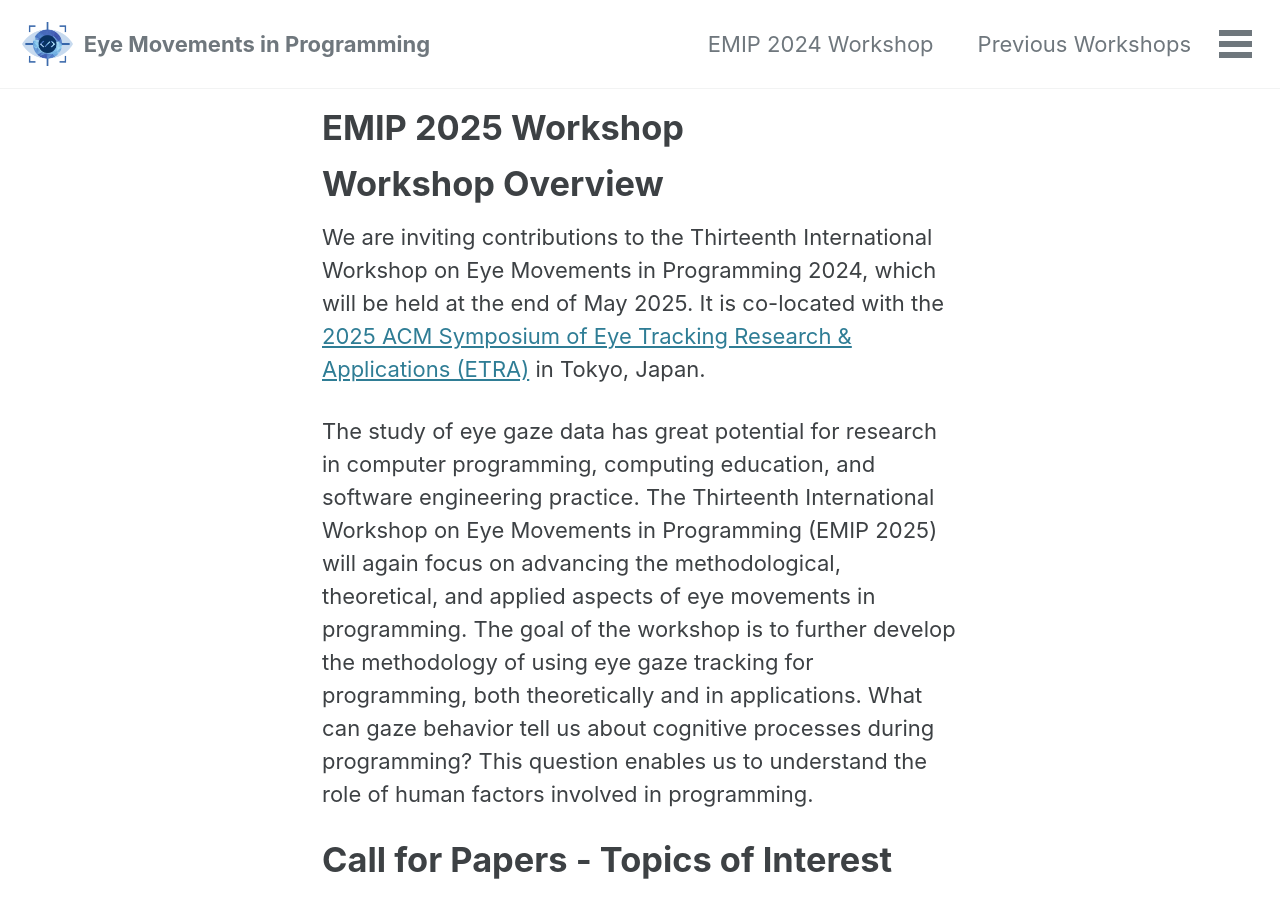
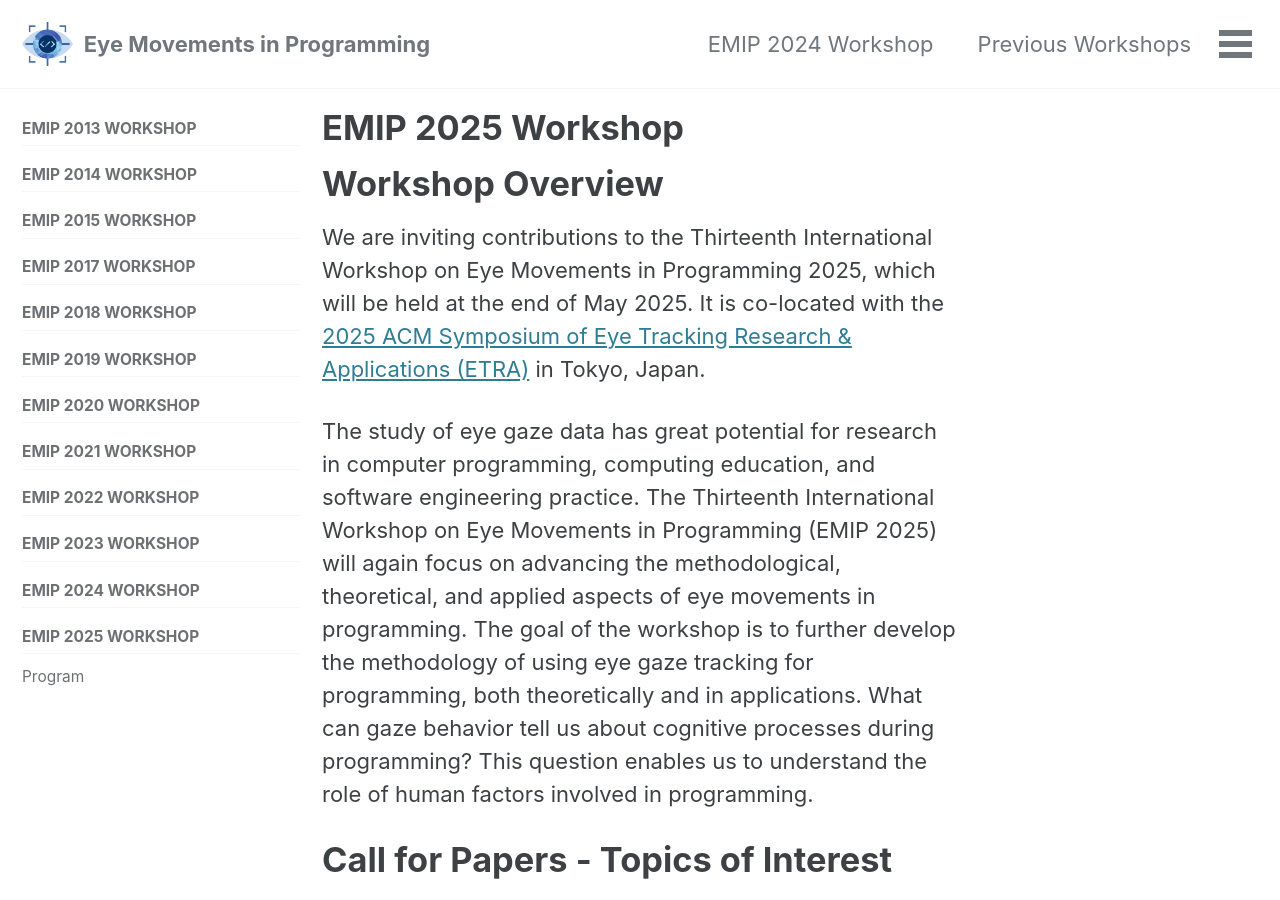
Before and after one commit to EMIPws/emipws.github.io, a Jekyll site: the page built from pages/workshop/emip-2025.md, in a window 1280 px wide and 900 px high. Built offline with Jekyll 4.4.1, drawn with Linux system fonts in a browser that asks for light colours; cached includes are drawn as plain includes.

Commit message:
fix navigation issue

```diff
--- a/_data/navigation.yml
+++ b/_data/navigation.yml
@@ -440,7 +440,7 @@ emip-2024:
   - title: "EMIP 2025 Workshop"
     url: /workshop/emip-2025/
 
-emip-2024:
+emip-2025:
   - title: "EMIP 2013 Workshop"
     url: /workshop/emip-2013/
   - title: "EMIP 2014 Workshop"
--- a/pages/workshop/emip-2025.md
+++ b/pages/workshop/emip-2025.md
@@ -8,7 +8,7 @@ sidebar:
 ---
 
 # Workshop Overview
-We are inviting contributions to the Thirteenth International Workshop on Eye Movements in Programming 2024, which will be held at the end of May 2025. It is co-located with the [2025 ACM Symposium of Eye Tracking Research & Applications (ETRA)](http://etra.acm.org/2025/) in Tokyo, Japan.
+We are inviting contributions to the Thirteenth International Workshop on Eye Movements in Programming 2025, which will be held at the end of May 2025. It is co-located with the [2025 ACM Symposium of Eye Tracking Research & Applications (ETRA)](http://etra.acm.org/2025/) in Tokyo, Japan.
 
 The study of eye gaze data has great potential for research in computer programming, computing education, and software engineering practice. The Thirteenth International Workshop on Eye Movements in Programming (EMIP 2025) will again focus on advancing the methodological, theoretical, and applied aspects of eye movements in programming. The goal of the workshop is to further develop the methodology of using eye gaze tracking for programming, both theoretically and in applications. What can gaze behavior tell us about cognitive processes during programming? This question enables us to understand the role of human factors involved in programming.
 
```
